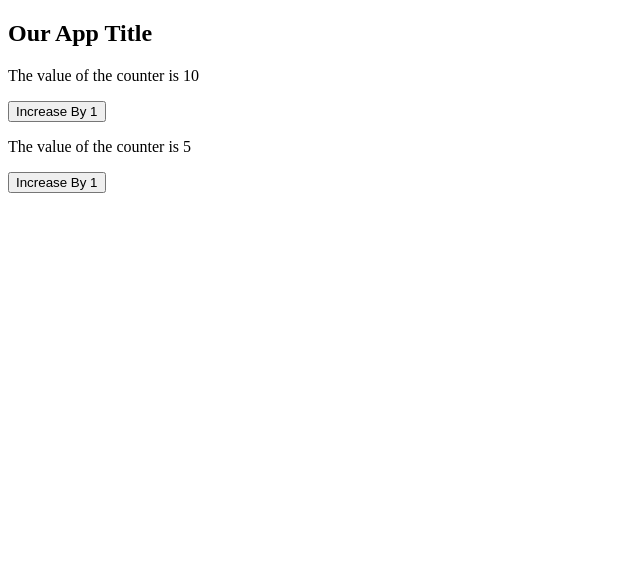
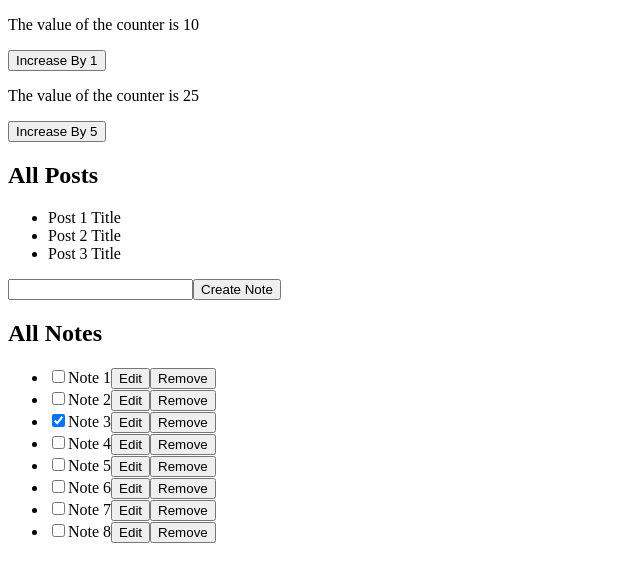
Before and after one commit to asiefmahir/ic-batch-10-react, a React (Vite) app: page / in a window 1280 px wide. Shown: the top 582 px of the page, without its empty margins (0-640 px from the left). Built offline with nearby package versions, Linux system fonts and the light colour scheme; data requests are answered from the project's data file.

Commit message:
feat: Learn about useEffect hook in React

```diff
--- /dev/null
+++ b/db.json
@@ -0,0 +1,58 @@
+{
+  "notes": [
+    {
+      "id": "1",
+      "title": "Note 1",
+      "isCompleted": false
+    },
+    {
+      "id": "2",
+      "title": "Note 2",
+      "isCompleted": false
+    },
+    {
+      "id": "3",
+      "title": "Note 3",
+      "isCompleted": true
+    },
+    {
+      "id": "1740591249036",
+      "title": "Note 4",
+      "isCompleted": false
+    },
+    {
+      "id": "1740591292757",
+      "title": "Note 5",
+      "isCompleted": false
+    },
+    {
+      "id": "1740591438661",
+      "title": "Note 6",
+      "isCompleted": false
+    },
+    {
+      "id": "1740591570100",
+      "title": "Note 7",
+      "isCompleted": false
+    },
+    {
+      "id": "1740591871061",
+      "title": "Note 8",
+      "isCompleted": false
+    }
+  ],
+  "posts": [
+    {
+      "id": "post-1",
+      "title": "Post 1 Title"
+    },
+    {
+      "id": "post-2",
+      "title": "Post 2 Title"
+    },
+    {
+      "id": "post-3",
+      "title": "Post 3 Title"
+    }
+  ]
+}
--- a/package.json
+++ b/package.json
@@ -10,6 +10,7 @@
     "preview": "vite preview"
   },
   "dependencies": {
+    "@tanstack/react-query": "^5.66.9",
     "react": "^19.0.0",
     "react-dom": "^19.0.0"
   },
--- a/src/App.jsx
+++ b/src/App.jsx
@@ -1,7 +1,4 @@
-import { useState, useCallback } from "react";
-import AppTitle from "./components/AppTitle";
-import Button from "./components/Button";
-import CounterTitle from "./components/CounterTitle";
+import { useState, useEffect } from "react";
 
 // const add = () => {
 // 	console.log("add");
@@ -10,41 +7,115 @@ import CounterTitle from "./components/CounterTitle";
 // add()
 
 function App() {
-	console.log("App is Rendering");
-	// Data Layer Changes -> props, state
+	const [posts, setPosts] = useState([]);
+	const [noteTitle, setNoteTitle] = useState("");
+	const [counter, setCounter] = useState(10);
+	const [counter2, setCounter2] = useState(25);
 
-	const [count, setCount] = useState(10);
-	// count = 11
-	const [count2, setCount2] = useState(5);
+	const [notes, setNotes] = useState([]);
 
-	const increaseHandler = useCallback(() => {
-		setCount((prevValue) => prevValue + 1);
-		// setCount(count + 1);
-		// count + 1 = 10 + 1 = 11
+	const getAllNotes = async () => {
+		fetch(`http://localhost:3000/notes`)
+			.then((res) => res.json())
+			.then((data) => {
+				console.log(data, "data");
+				setNotes(data);
+			});
+	};
+
+	useEffect(() => {
+		console.log("I am inside useEffect");
+		fetch(`http://localhost:3000/posts`)
+			.then((res) => res.json())
+			.then((data) => {
+				console.log(data, "data");
+				setPosts(data);
+			});
 	}, []);
 
-	// heap memory -> #7788SS
+	useEffect(() => {
+		console.log("I am inside notes effect");
+		getAllNotes();
+	}, []);
 
-	// stack memory -> #5456AS // heap memory -> #5456AS
-	// memory Location ->
+	console.log("I am outside fetch");
+	// posts = data
+	// fetch(`https://jsonplaceholder.typicode.com/posts?_limit=5`)
+	// 	.then((res) => res.json())
+	// 	.then((data) => {
+	// 		console.log(data, "data");
+	// 		setPosts(data);
+	// 	});
 
-	const increaseHandler2 = useCallback(() => {
-		setCount2((prev) => prev + 3);
-	}, []);
-	// heap memory -> #7788SS
+	const submitHandler = (e) => {
+		e.preventDefault();
+		const newNote = {
+			id: Date.now() + "",
+			title: noteTitle,
+			isCompleted: false,
+		};
 
-	// stack memory -> #455ASAS // heap memory -> #455ASAS
+		fetch(`http://localhost:3000/notes`, {
+			method: "POST",
+			body: JSON.stringify(newNote),
+			headers: {
+				"Content-Type": "application/json",
+			},
+		}).then(() => {
+			getAllNotes();
+			setNoteTitle("");
+		});
+	};
+
+	// delete // update // filtering
 
 	return (
 		<>
-			<AppTitle />
-			<div className="counter-app">
-				<CounterTitle counter={count} />
-				<Button clickHandler={increaseHandler} />
+			<div className="counter">
+				<p>The value of the counter is {counter}</p>
+				<button onClick={() => setCounter(counter + 1)}>
+					Increase By 1
+				</button>
 			</div>
-			<div className="counter-app">
-				<CounterTitle counter={count2} />
-				<Button clickHandler={increaseHandler2} />
+			<div className="counter">
+				<p>The value of the counter is {counter2}</p>
+				<button onClick={() => setCounter2(counter2 + 5)}>
+					Increase By 5
+				</button>
+			</div>
+			<div className="post-list">
+				<h2>All Posts</h2>
+				<ul>
+					{posts.map((post) => (
+						<li key={post.id}>{post.title}</li>
+					))}
+				</ul>
+			</div>
+			<div className="post-list">
+				<form onSubmit={submitHandler}>
+					<input
+						type="text"
+						value={noteTitle}
+						onChange={(e) => setNoteTitle(e.target.value)}
+					/>
+					<button type="submit">Create Note</button>
+				</form>
+				<h2>All Notes</h2>
+				<ul>
+					{notes.map((note) => (
+						<li key={note.id}>
+							<input
+								type="checkbox"
+								checked={note.isCompleted}
+								name=""
+								id=""
+							/>
+							<span>{note.title}</span>
+							<button>Edit</button>
+							<button>Remove</button>
+						</li>
+					))}
+				</ul>
 			</div>
 		</>
 	);
--- a/src/components/AppTitle.jsx
+++ /dev/null
@@ -1,14 +0,0 @@
-import { memo } from "react";
-
-const AppTitle = () => {
-	// state, props
-	console.log("AppTitle is Rendering");
-
-	return (
-		<>
-			<h2>Our App Title</h2>
-		</>
-	);
-};
-
-export default memo(AppTitle);
--- a/src/components/Button.jsx
+++ /dev/null
@@ -1,19 +0,0 @@
-/* eslint-disable react/prop-types */
-import { memo } from "react";
-
-const Button = (props) => {
-	console.log("Button is Rendering");
-
-	const { clickHandler } = props;
-	//
-	// clickHandler === #5456AS
-	// clickHandler === #5456AS
-
-	return (
-		<>
-			<button onClick={clickHandler}>Increase By 1</button>
-		</>
-	);
-};
-
-export default memo(Button);
--- a/src/components/CounterTitle.jsx
+++ /dev/null
@@ -1,12 +0,0 @@
-/* eslint-disable react/prop-types */
-import { memo } from "react";
-
-const CounterTitle = (props) => {
-	console.log("CounterTitle is Rendering");
-
-	const { counter } = props;
-	// counter = 10
-	return <p>The value of the counter is {counter}</p>;
-};
-
-export default memo(CounterTitle);
```
Also changed, not shown: 1 other file (tests, documents, lock files or other folders).
